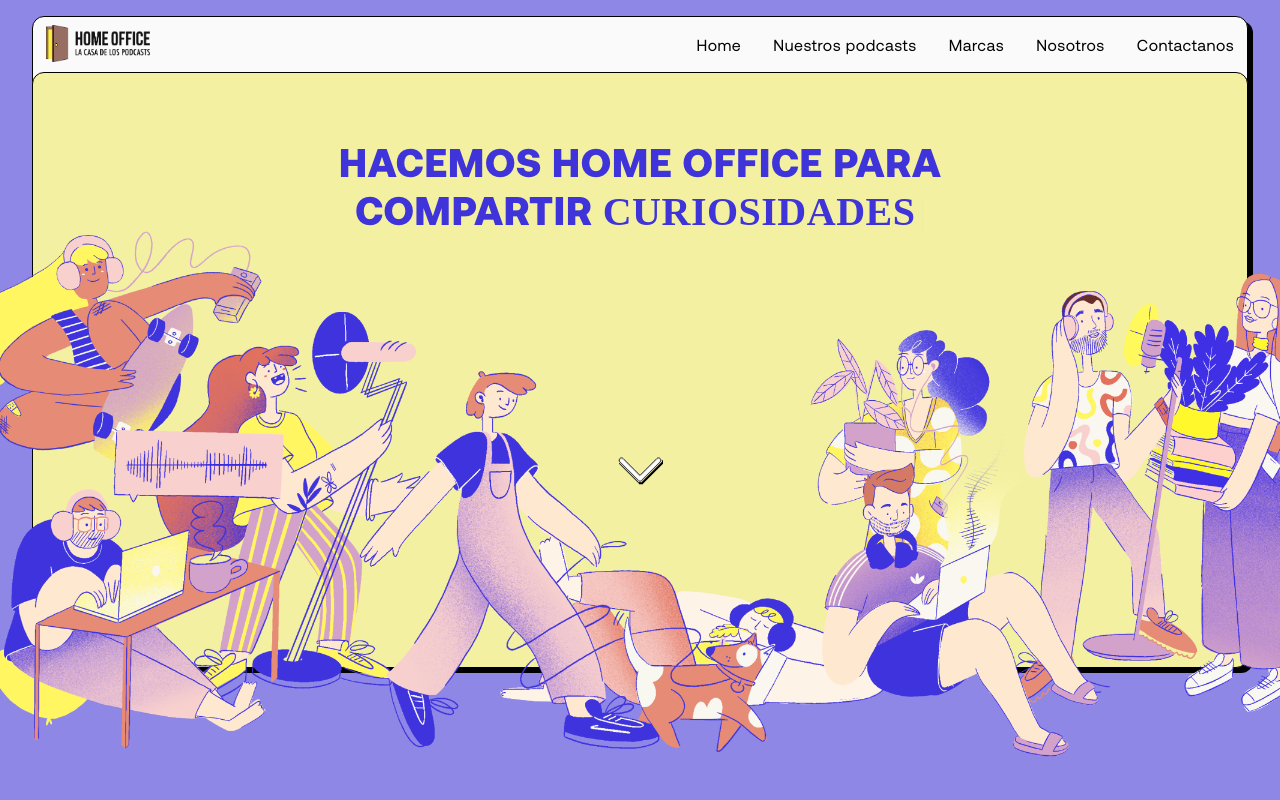
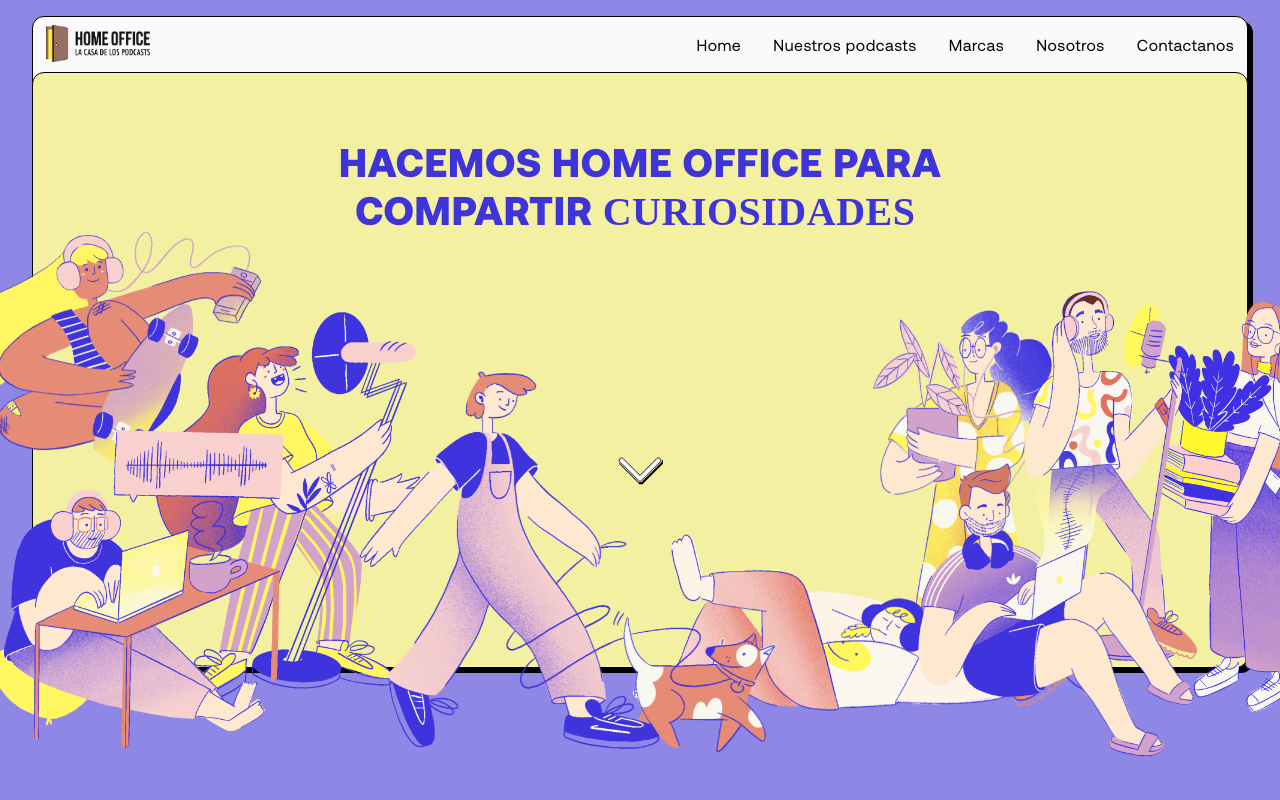
Before and after one commit to avenali5/homeoffice, a Next.js app: page / in a window 1280 px wide. Shown: the top 800 px of the page. Built offline with nearby package versions, Linux system fonts and the light colour scheme; a web font is replaced by a local one.

Commit message:
image changes

```diff
--- a/src/sections/Hero/Hero.jsx
+++ b/src/sections/Hero/Hero.jsx
@@ -5,16 +5,6 @@ import Header from "../Header/Header";
 import Image from "next/image";
 import arrow from "../../../public/assets/icons/arrow_down.svg";
 import threePeople from "../../../public/assets/images/illustration_three.webp";
-
-import edit from "../../../public/assets/images/characters/edit.PNG";
-import skate from "../../../public/assets/images/characters/skate.PNG";
-import voz from "../../../public/assets/images/characters/voz.PNG";
-import perro from "../../../public/assets/images/characters/perro.PNG";
-import siesta from "../../../public/assets/images/characters/siesta.PNG";
-import planta from "../../../public/assets/images/characters/planta.PNG";
-import alan from "../../../public/assets/images/characters/alan.PNG";
-import agus from "../../../public/assets/images/characters/agus.PNG";
-import luz from "../../../public/assets/images/characters/luz.PNG";
 
 const Hero = ({ setMenu, setSeparatedContactForm }) => {
   return (
@@ -47,15 +37,69 @@ const Hero = ({ setMenu, setSeparatedContactForm }) => {
           className='illustration-three'
         />
         <div className='characters-container'>
-          <Image src={luz} alt='' className='luz' />
-          <Image src={skate} alt='' className='skate' />
-          <Image src={voz} alt='' className='voz' />
-          <Image src={edit} alt='' className='edit' />
-          <Image src={perro} alt='' className='perro' />
-          <Image src={siesta} alt='' className='siesta' />
-          <Image src={planta} alt='' className='planta' />
-          <Image src={alan} alt='' className='alan' />
-          <Image src={agus} alt='' className='agus' />
+          <Image
+            src='/assets/images/characters/luz.PNG'
+            alt=''
+            className='luz'
+            width={163}
+            height={417}
+          />
+          <Image
+            src={"/assets/images/characters/skate.PNG"}
+            alt=''
+            className='skate'
+            width={391}
+            height={399}
+          />
+          <Image
+            src={"/assets/images/characters/voz.PNG"}
+            alt=''
+            className='voz'
+            width={290}
+            height={414}
+          />
+          <Image
+            src={"/assets/images/characters/edit.PNG"}
+            alt=''
+            className='edit'
+            width={331}
+            height={343}
+          />
+          <Image
+            src={"/assets/images/characters/perro.PNG"}
+            alt=''
+            className='perro'
+            width={430}
+            height={404}
+          />
+          <Image
+            src={"/assets/images/characters/siesta.PNG"}
+            alt=''
+            className='siesta'
+            width={394}
+            height={186}
+          />
+          <Image
+            src={"/assets/images/characters/planta.PNG"}
+            alt=''
+            className='planta'
+            width={187}
+            height={393}
+          />
+          <Image
+            src={"/assets/images/characters/alan.PNG"}
+            alt=''
+            className='alan'
+            width={287}
+            height={394}
+          />
+          <Image
+            src={"/assets/images/characters/agus.PNG"}
+            alt=''
+            className='agus'
+            width={205}
+            height={432}
+          />
         </div>
       </div>
     </HeroStyle>
--- a/src/sections/Hero/style.jsx
+++ b/src/sections/Hero/style.jsx
@@ -95,7 +95,6 @@ export const HeroStyle = styled.section`
         height: 27rem;
         img {
           position: absolute;
-          transform: scale(0.6);
           transform-origin: bottom left;
           transition: 0.3s all;
           &.edit {
```
